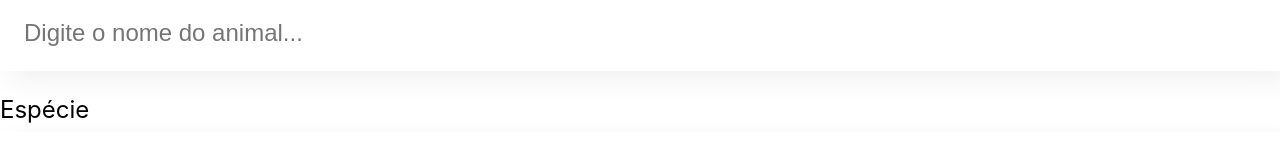
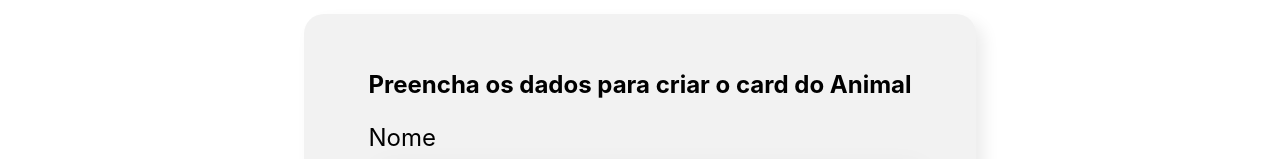
Before and after one commit to LucasRivetti/animais, a React (Create React App) app: page / in a window 1280 px wide. Shown: the part 1030-1189 px from the top of the page. Built offline with nearby package versions, Linux system fonts and the light colour scheme.

Commit message:
formulario criado

```diff
--- a/src/App.js
+++ b/src/App.js
@@ -1,13 +1,11 @@
 import Banner from './components/Banner';
-import CampoTexto from './components/Campotexto';
+import Formulario from './components/Formulario/inderx';
 
 function App() {
   return (
     <div className="App">
       <Banner/>
-      <CampoTexto label="Nome" placeholder="Digite o nome do animal"/>
-      <CampoTexto label="Espécie" placeholder="Digite o nome da Espécie"/>
-      <CampoTexto label="Imagem" placeholder="Digite o endereço da imagem"/>
+      <Formulario/>
     </div>
   );
 }
--- /dev/null
+++ b/src/components/Formulario/Formulario.css
@@ -0,0 +1,13 @@
+.formulario{
+    display: flex;
+    justify-content: center;
+    margin: 80px 0;
+}
+
+.formulario form{
+    max-width: 80%;
+    background-color: #F2F2F2;
+    border-radius: 20px;
+    padding: 36px 64px;
+    box-shadow: 8px 8px 16px rgba(0,0,0,0.08);
+}
--- /dev/null
+++ b/src/components/Formulario/inderx.js
@@ -0,0 +1,17 @@
+import CampoTexto from '../CampoTexto';
+import './Formulario.css'
+
+const Formulario = () => {
+    return (
+        <section className="formulario">
+            <form>
+                <h2>Preencha os dados para criar o card do Animal</h2>
+                <CampoTexto label="Nome" placeholder="Digite o nome do animal" />
+                <CampoTexto label="Espécie" placeholder="Digite o nome da Espécie" />
+                <CampoTexto label="Imagem" placeholder="Digite o endereço da imagem" />
+            </form>
+        </section>
+    )
+}
+
+export default Formulario;
```
